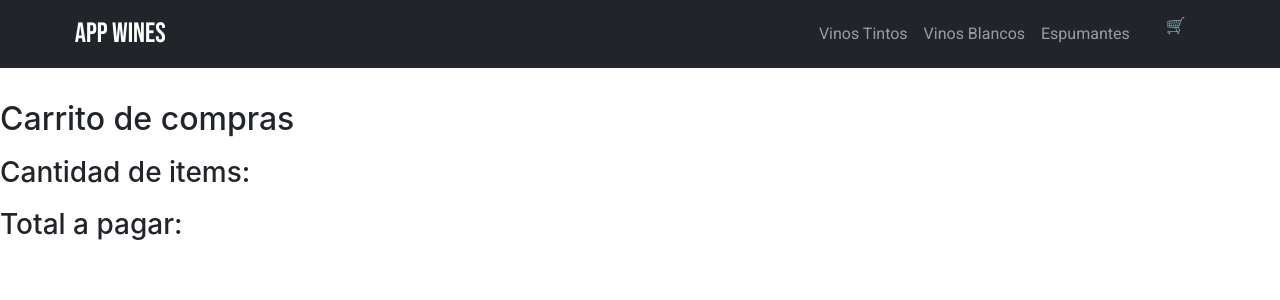
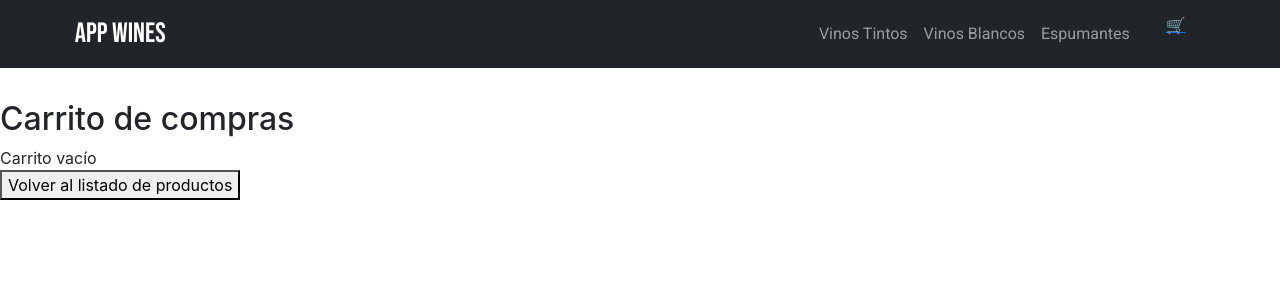
Before and after one commit to manuelolivavelez/appWines, a React (Create React App) app: page /cart in a window 1280 px wide. Shown: the top 300 px of the page. Built offline with nearby package versions, Linux system fonts and the light colour scheme.

Commit message:
Terminado desafio tecnicas de rendering - Cart view

```diff
--- a/package.json
+++ b/package.json
@@ -3,6 +3,8 @@
   "version": "0.1.0",
   "private": true,
   "dependencies": {
+    "@material-ui/core": "^4.12.3",
+    "@material-ui/icons": "^4.11.2",
     "@testing-library/jest-dom": "^5.14.1",
     "@testing-library/react": "^11.2.7",
     "@testing-library/user-event": "^12.8.3",
--- a/src/App.js
+++ b/src/App.js
@@ -6,6 +6,7 @@ import NavBar from './components/NavBar.js';
 import ItemListContainer from "./components/ItemListContainer";
 import ItemDetailContainer from "./components/ItemDetailContainer";
 import Cart from "./components/Cart";
+
 
 
 
--- a/src/components/Cart.js
+++ b/src/components/Cart.js
@@ -1,15 +1,113 @@
+import { useContext } from "react";
+import { Link } from "react-router-dom";
+import CartContext from "../context/CartContext";
+
+
 const Cart = () => {
+
+    const { cart , addItem , removeItem } = useContext(CartContext);
+
+    const totalPrice = cart.reduce((acc, product) => acc + product.cantidad * product.price, 0);
 
     return (
 
-        <>
-            <h2 style={{ paddingTop:"100px" }}>Carrito de compras</h2>
-            <h3 style={{ paddingTop:"10px" }}>Cantidad de items: {}</h3>
-            <h3 style={{ paddingTop:"10px" }}>Total a pagar: {}</h3>
+        <aside className="block">
 
-        </>
+            <h2 style={{ paddingTop: "100px"}}>Carrito de compras</h2>
 
-    )
+            <div>
+
+                {cart.length === 0 &&
+
+                <>
+
+                    <div>Carrito vacío</div>
+
+                    <Link to={`/`}>
+
+                        <button>Volver al listado de productos</button>
+
+                    </Link>
+
+                </>
+
+                }
+
+                {cart.map((product) => (
+
+                    <div key={product.id} className="row">
+
+                        <div className="col-2">{product.title}</div>
+
+                        <div className="col-2">
+
+                            <button onClick={() => removeItem(product)} className="remove">
+
+                            -
+
+                            </button>{' '}
+
+                            <button onClick={() => addItem(product)} className="add">
+
+                            +
+
+                            </button>
+
+                        </div>
+
+                        <div className="col-2 text-right">
+
+                            {product.cantidad} x ${product.price}
+
+                        </div>
+
+                    </div>
+
+                ))}
+
+                {cart.length !== 0 && (
+
+                    <>
+
+                    <hr></hr>
+
+                    <div className="row">
+
+                        <div className="col-2">
+
+                        <strong>Total</strong>
+
+                        </div>
+
+                        <div className="col-1 text-right">
+
+                        <strong>${totalPrice}</strong>
+
+                        </div>
+
+                    </div>
+
+                    <hr />
+
+                    <div className="row">
+
+                        <button onClick={() => alert('Implement Checkout!')}>
+
+                        Checkout
+
+                        </button>
+
+                    </div>
+
+                    </>
+
+                )}
+
+            </div>
+
+        </aside>
+
+    );
 
 }
 
--- a/src/components/CartWidget.js
+++ b/src/components/CartWidget.js
@@ -1,13 +1,24 @@
-const CartWidget = () => {
+import { Link } from "react-router-dom";
+
+const CartWidget = ({ countCartItems }) => {
 
     return (
 
-        <span style={{ padding: "8px", margin: "20px"}}>
+        <Link to={`/cart`} style={{ padding: "8px", margin: "20px"}}>
 
-            🛒
+            🛒{''}
 
-        </span>
+            {countCartItems ? (
 
+                <button className="badge" style={{ backgroundColor: "red"}}>{countCartItems}</button>
+
+            ) : (
+
+                ''
+
+            )}
+
+        </Link>
     )
 
 }
--- a/src/components/NavBar.js
+++ b/src/components/NavBar.js
@@ -1,7 +1,13 @@
+import { Link } from "react-router-dom";
+import { useContext } from "react";
+
 import CartWidget from "./CartWidget";
-import { Link } from "react-router-dom";
+import CartContext from "../context/CartContext";
+
 
 const NavBar = () => {
+
+    const { cart } = useContext(CartContext);
 
     return (
 
@@ -43,7 +49,7 @@ const NavBar = () => {
 
                         <li className="nav-item">
 
-                            <CartWidget />
+                            <CartWidget countCartItems={cart.length} />
 
                         </li>
 
--- a/src/context/CartContext.js
+++ b/src/context/CartContext.js
@@ -1,23 +1,5 @@
 import { createContext, useState } from "react";
 
-
-const checkItemQty = ( list , product ) => {
-
-    const drinkFound = list.find(drink => drink.id === product.id);
-
-    if (drinkFound) {
-
-        drinkFound.cantidad++;
-
-    } else {
-
-        list.push({ ...product , count: 1 });
-
-    }
-
-    return list;
-
-}
 
 const CartContext = createContext ([]);
 
@@ -27,21 +9,55 @@ export const CartProvider = ({ children }) => {
 
     const addItem = (product) => {
 
-        const cartDraft = [ ...cart ];
+        const exist = cart.find((item) => item.id === product.id);
 
-        cartDraft.push(product);
+        if (exist) {
 
-        const cleanCart = checkItemQty( cartDraft , product );
+            setCart(
 
-        setCart(cartDraft);
+                cart.map((item) =>
 
-        console.log('carrito', cartDraft);
+                item.id === product.id ? { ...exist, cantidad: exist.cantidad + 1 } : item
+
+                )
+
+            );
+
+        } else {
+
+            setCart([...cart, { ...product, cantidad: 1 }]);
+
+        }
+
+    };
+
+    const removeItem = (product) => {
+
+        const exist = cart.find((item) => item.id === product.id);
+
+        if (exist.cantidad === 1) {
+
+            setCart(cart.filter((item) => item.id !== product.id));
+
+        } else {
+
+            setCart(
+
+                cart.map((item) =>
+
+                item.id === product.id ? { ...exist, cantidad: exist.cantidad - 1 } : item
+
+                )
+
+            );
+
+        }
 
     }
 
     return (
         <CartContext.Provider
-            value={{ cart , addItem }}
+            value={{ cart , addItem , removeItem }}
         >
             { children }
         </CartContext.Provider>
```
Also changed, not shown: src/context/DrinkContext.js (deleted, +0 -20 lines), 1 other file (tests, documents, lock files or other folders).
